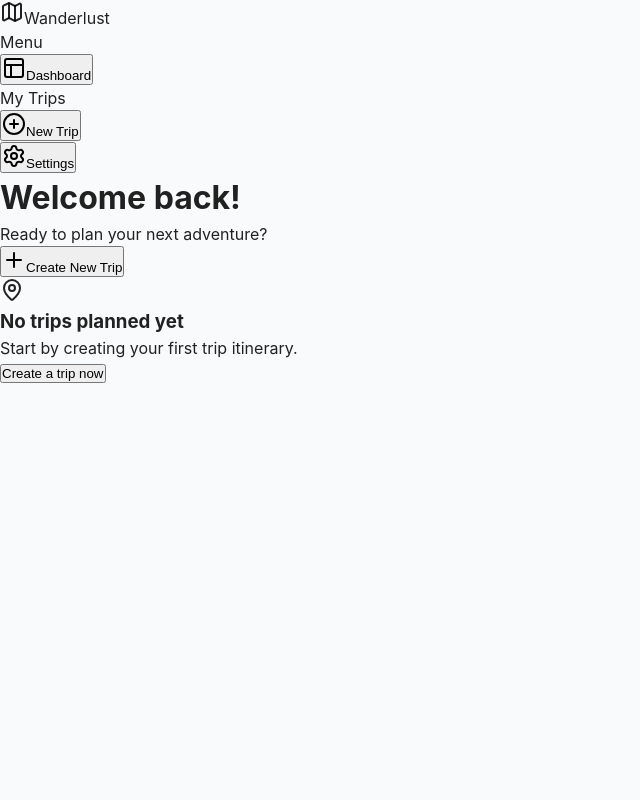
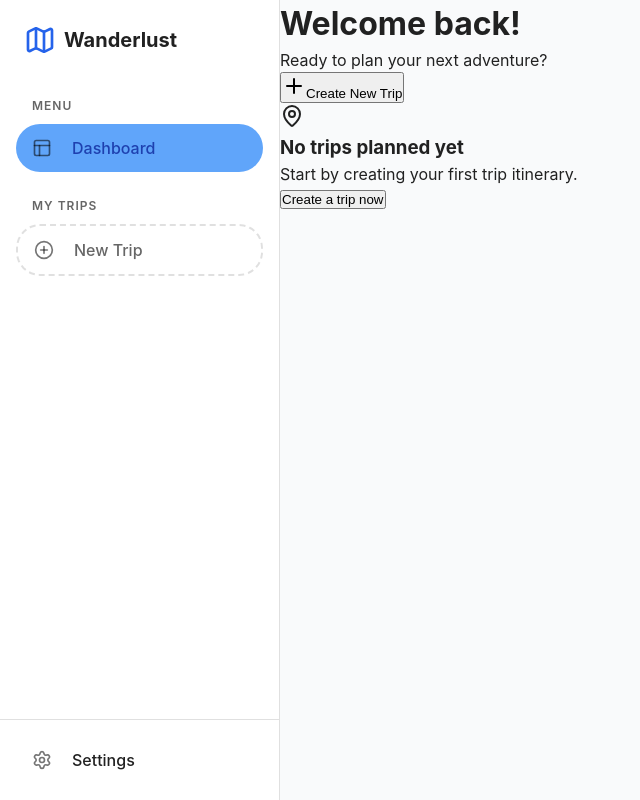
Before and after one commit to nhhien0417/wanderlust-planner, a React (Vite) app: page / in a window 1280 px wide. Shown: the whole page, without its empty margins (0-640 px from the left). Built offline with nearby package versions, Linux system fonts and the light colour scheme.

Commit message:
Refactor: Convert Layout and Sidebar to Material UI

```diff
--- a/src/components/Layout.tsx
+++ b/src/components/Layout.tsx
@@ -1,4 +1,5 @@
 import React from "react";
+import Box from "@mui/material/Box";
 import { Sidebar } from "./Sidebar";
 
 interface LayoutProps {
@@ -7,9 +8,18 @@ interface LayoutProps {
 
 export const Layout: React.FC<LayoutProps> = ({ children }) => {
   return (
-    <div className="flex h-screen bg-gray-50 overflow-hidden">
+    <Box sx={{ display: "flex", height: "100vh", overflow: "hidden" }}>
       <Sidebar />
-      <main className="flex-1 overflow-y-auto">{children}</main>
-    </div>
+      <Box
+        component="main"
+        sx={{
+          flexGrow: 1,
+          overflow: "auto",
+          backgroundColor: "background.default",
+        }}
+      >
+        {children}
+      </Box>
+    </Box>
   );
 };
--- a/src/components/Sidebar.tsx
+++ b/src/components/Sidebar.tsx
@@ -1,78 +1,173 @@
-import {
-  Map,
-  Layout,
-  Calendar,
-  Settings,
-  PlusCircle,
-} from "lucide-react";
+import React from "react";
+import Box from "@mui/material/Box";
+import List from "@mui/material/List";
+import ListItem from "@mui/material/ListItem";
+import ListItemButton from "@mui/material/ListItemButton";
+import ListItemIcon from "@mui/material/ListItemIcon";
+import ListItemText from "@mui/material/ListItemText";
+import Typography from "@mui/material/Typography";
+import Divider from "@mui/material/Divider";
+import { Map, Layout, Calendar, Settings, PlusCircle } from "lucide-react";
 import { useTripStore } from "../store/useTripStore";
-import { clsx } from "clsx";
 
 export const Sidebar = () => {
   const { activeTripId, setActiveTrip, trips } = useTripStore();
 
   return (
-    <div className="h-screen w-64 bg-white border-r border-gray-200 flex flex-col">
-      <div className="p-6 flex items-center gap-2">
-        <Map className="w-8 h-8 text-blue-600" />
-        <span className="text-xl font-bold text-gray-900">Wanderlust</span>
-      </div>
+    <Box
+      sx={{
+        width: 280,
+        height: "100vh",
+        backgroundColor: "background.paper",
+        borderRight: 1,
+        borderColor: "divider",
+        display: "flex",
+        flexDirection: "column",
+      }}
+    >
+      {/* Header */}
+      <Box sx={{ p: 3, display: "flex", alignItems: "center", gap: 1 }}>
+        <Map size={32} color="#2563eb" />
+        <Typography variant="h5" fontWeight="bold" color="text.primary">
+          Wanderlust
+        </Typography>
+      </Box>
 
-      <div className="flex-1 px-4 space-y-2 overflow-y-auto">
-        <div className="text-xs font-semibold text-gray-400 uppercase tracking-wider mb-2 mt-4">
+      {/* Navigation */}
+      <Box sx={{ flexGrow: 1, overflowY: "auto", px: 2 }}>
+        <Typography
+          variant="caption"
+          sx={{
+            fontWeight: 600,
+            color: "text.secondary",
+            textTransform: "uppercase",
+            letterSpacing: 1,
+            display: "block",
+            px: 2,
+            mb: 1,
+            mt: 2,
+          }}
+        >
           Menu
-        </div>
+        </Typography>
 
-        <button
+        <List disablePadding>
+          <ListItem disablePadding>
+            <ListItemButton
+              selected={!activeTripId}
               onClick={() => setActiveTrip(null)}
-          className={clsx(
-            "w-full flex items-center gap-3 px-4 py-3 rounded-lg transition-colors",
-            !activeTripId
-              ? "bg-blue-50 text-blue-700"
-              : "text-gray-600 hover:bg-gray-50"
-          )}
+              sx={{
+                borderRadius: 2,
+                "&.Mui-selected": {
+                  backgroundColor: "primary.light",
+                  color: "primary.dark",
+                  "&:hover": {
+                    backgroundColor: "primary.light",
+                  },
+                },
+              }}
             >
-          <Layout className="w-5 h-5" />
-          <span className="font-medium">Dashboard</span>
-        </button>
+              <ListItemIcon sx={{ minWidth: 40 }}>
+                <Layout size={20} />
+              </ListItemIcon>
+              <ListItemText
+                primary="Dashboard"
+                primaryTypographyProps={{ fontWeight: 500 }}
+              />
+            </ListItemButton>
+          </ListItem>
+        </List>
 
-        <div className="text-xs font-semibold text-gray-400 uppercase tracking-wider mb-2 mt-6">
+        <Typography
+          variant="caption"
+          sx={{
+            fontWeight: 600,
+            color: "text.secondary",
+            textTransform: "uppercase",
+            letterSpacing: 1,
+            display: "block",
+            px: 2,
+            mb: 1,
+            mt: 3,
+          }}
+        >
           My Trips
-        </div>
+        </Typography>
 
+        <List disablePadding>
           {trips.map((trip) => (
-          <button
-            key={trip.id}
+            <ListItem key={trip.id} disablePadding>
+              <ListItemButton
+                selected={activeTripId === trip.id}
                 onClick={() => setActiveTrip(trip.id)}
-            className={clsx(
-              "w-full flex items-center gap-3 px-4 py-3 rounded-lg transition-colors",
-              activeTripId === trip.id
-                ? "bg-blue-50 text-blue-700"
-                : "text-gray-600 hover:bg-gray-50"
-            )}
+                sx={{
+                  borderRadius: 2,
+                  "&.Mui-selected": {
+                    backgroundColor: "primary.light",
+                    color: "primary.dark",
+                    "&:hover": {
+                      backgroundColor: "primary.light",
+                    },
+                  },
+                }}
               >
-            <Calendar className="w-5 h-5" />
-            <span className="font-medium truncate">{trip.name}</span>
-          </button>
+                <ListItemIcon sx={{ minWidth: 40 }}>
+                  <Calendar size={20} />
+                </ListItemIcon>
+                <ListItemText
+                  primary={trip.name}
+                  primaryTypographyProps={{
+                    fontWeight: 500,
+                    noWrap: true,
+                  }}
+                />
+              </ListItemButton>
+            </ListItem>
           ))}
 
-        <button
-          onClick={() => {
-            /* Trigger Create Modal */
+          <ListItem disablePadding sx={{ mt: 1 }}>
+            <ListItemButton
+              sx={{
+                borderRadius: 2,
+                border: "2px dashed",
+                borderColor: "divider",
+                color: "text.secondary",
+                "&:hover": {
+                  backgroundColor: "primary.light",
+                  color: "primary.dark",
+                  borderColor: "primary.main",
+                },
               }}
-          className="w-full flex items-center gap-3 px-4 py-3 rounded-lg text-gray-400 hover:text-blue-600 hover:bg-blue-50 border border-dashed border-gray-300 hover:border-blue-300 mt-2"
             >
-          <PlusCircle className="w-5 h-5" />
-          <span className="font-medium">New Trip</span>
-        </button>
-      </div>
+              <ListItemIcon sx={{ minWidth: 40 }}>
+                <PlusCircle size={20} />
+              </ListItemIcon>
+              <ListItemText
+                primary="New Trip"
+                primaryTypographyProps={{ fontWeight: 500 }}
+              />
+            </ListItemButton>
+          </ListItem>
+        </List>
+      </Box>
 
-      <div className="p-4 border-t border-gray-200">
-        <button className="w-full flex items-center gap-3 px-4 py-3 rounded-lg text-gray-600 hover:bg-gray-50">
-          <Settings className="w-5 h-5" />
-          <span className="font-medium">Settings</span>
-        </button>
-      </div>
-    </div>
+      {/* Footer */}
+      <Divider />
+      <Box sx={{ p: 2 }}>
+        <ListItemButton
+          sx={{
+            borderRadius: 2,
+          }}
+        >
+          <ListItemIcon sx={{ minWidth: 40 }}>
+            <Settings size={20} />
+          </ListItemIcon>
+          <ListItemText
+            primary="Settings"
+            primaryTypographyProps={{ fontWeight: 500 }}
+          />
+        </ListItemButton>
+      </Box>
+    </Box>
   );
 };
```
Lines whose indentation alone changed are shown as unchanged.
